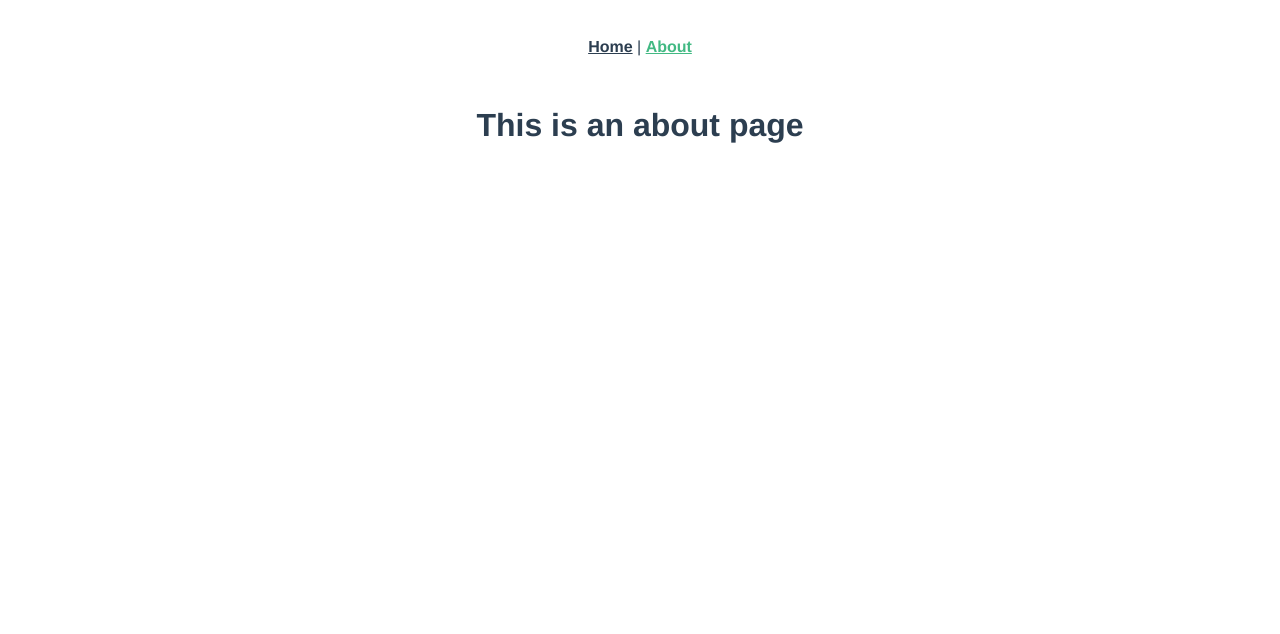
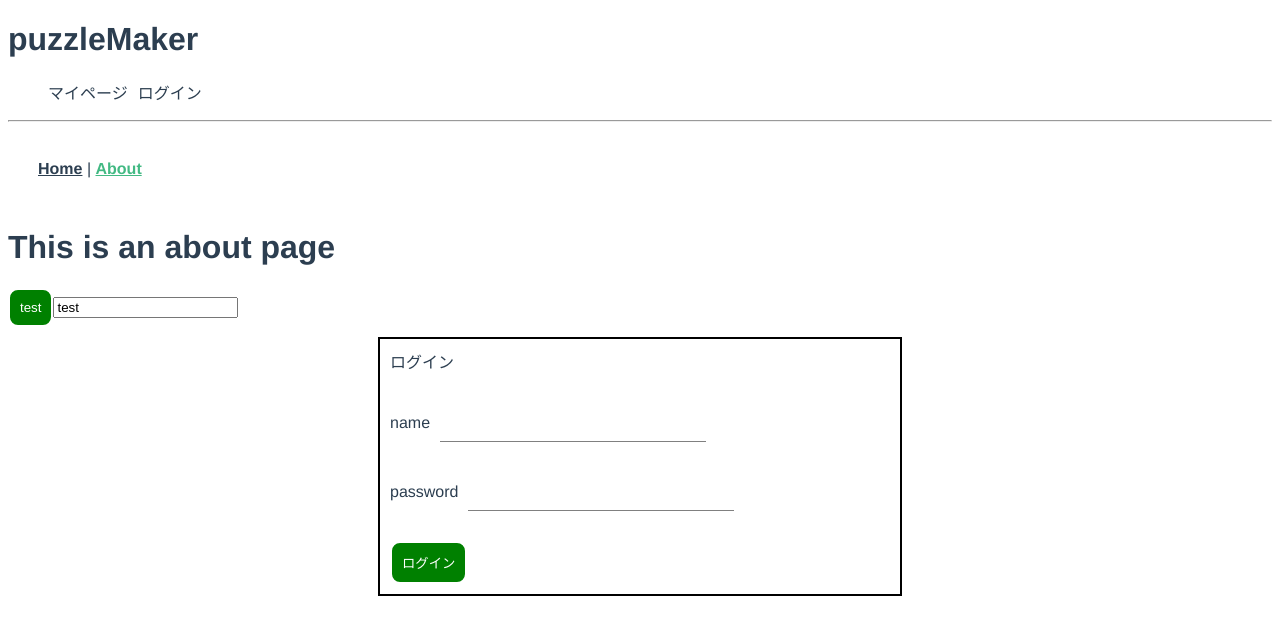
Before and after one commit to kouta0530/puzzlemaker_front, a Vue app: page /about in a window 1280 px wide. Shown: the top 634 px of the page. Built offline with nearby package versions, Linux system fonts and the light colour scheme.

Commit message:
feat(components) puzzlemakerで必要なコンポーネントの作成

```diff
--- a/src/App.vue
+++ b/src/App.vue
@@ -1,5 +1,6 @@
 <template>
   <div id="app">
+    <p-header headerLabel="puzzleMaker" />
     <div id="nav">
       <router-link to="/">Home</router-link> |
       <router-link to="/about">About</router-link>
@@ -8,12 +9,23 @@
   </div>
 </template>
 
+<script lang="ts">
+import { Vue, Component } from "vue-property-decorator";
+import PHeader from "@/components/PHeader.vue";
+
+@Component({
+  components: {
+    PHeader,
+  },
+})
+export default class App extends Vue {}
+</script>
+
 <style>
 #app {
   font-family: Avenir, Helvetica, Arial, sans-serif;
   -webkit-font-smoothing: antialiased;
   -moz-osx-font-smoothing: grayscale;
-  text-align: center;
   color: #2c3e50;
 }
 
--- /dev/null
+++ b/src/components/PButton.vue
@@ -0,0 +1,57 @@
+<template>
+  <button
+    class="test"
+    @click="click"
+    :style="{
+      'background-color': bgColor,
+      color: color,
+    }"
+  >
+    {{ text }}
+  </button>
+</template>
+
+<script lang="ts">
+import { Component, Prop, Vue, Emit } from "vue-property-decorator";
+
+@Component
+export default class PButton extends Vue {
+  @Prop({ default: "button" })
+  text?: string;
+
+  @Prop({ default: "white" })
+  color?: string;
+
+  @Prop({ default: "green" })
+  bgColor?: string;
+
+  @Emit("click")
+  click() {
+    alert("click");
+  }
+
+  /*
+  @Prop()
+  size(value: string) {
+    if (!value) value = "large";
+    console.log(value);
+    switch (value) {
+      case "small":
+        return "20px";
+      case "midium":
+        return "24px";
+      case "large":
+        return "100px";
+    }
+  }
+  */
+}
+</script>
+
+<style scoped>
+.test {
+  border-radius: 10px;
+  border: solid 2px white;
+  padding: 10px;
+}
+</style>
--- /dev/null
+++ b/src/components/PCard.vue
@@ -0,0 +1,59 @@
+<template>
+  <div class="card" :style="{ 'background-color': color }">
+    <p class="card-label">{{ cardLabel }}</p>
+    <img :src="url" alt="alt" />
+    <p-button :text="label" :click="click"></p-button>
+  </div>
+</template>
+<script lang="ts">
+import { Vue, Component, Prop, Emit } from "vue-property-decorator";
+import PButton from "@/components/PButton.vue";
+
+@Component({
+  components: {
+    PButton,
+  },
+})
+export default class PCard extends Vue {
+  @Prop({ default: "" })
+  get url() {
+    return require("../assets/logo.png");
+  }
+  @Prop()
+  cardLabel?: string;
+
+  @Prop()
+  alt?: string;
+
+  @Prop()
+  label?: string;
+
+  @Prop({ default: "bisque" })
+  color?: string;
+
+  @Emit("click")
+  click(value: any) {
+    return value;
+  }
+}
+</script>
+<style>
+.card {
+  width: 300px;
+  height: 400px;
+  margin: 10px;
+  background-color: rgb(55, 134, 204);
+  border: solid 2px rgb(36, 41, 46);
+  text-align: center;
+}
+
+.card-label {
+  font-size: 24px;
+}
+
+img {
+  width: 80%;
+  height: 50%;
+  border-radius: 3px;
+}
+</style>
--- /dev/null
+++ b/src/components/PForm.vue
@@ -0,0 +1,79 @@
+<template>
+  <form
+    @submit.prevent="sendForm"
+    action="action"
+    method="method"
+    class="form-frame"
+  >
+    <label :style="{ 'margin-top': '20px' }">{{ formLabel }}</label>
+    <template v-if="error">
+      <p>{{ error }}</p>
+    </template>
+    <template v-for="item in items">
+      <div :key="item.id" class="form-item">
+        <label :style="{ 'margin-right': '10px' }">{{ item.label }}</label>
+        <input type="item.type" />
+      </div>
+    </template>
+    <div>
+      <p-button :text="formLabel" class="submit" />
+    </div>
+  </form>
+</template>
+<script lang="ts">
+import { Vue, Component, Prop, Emit } from "vue-property-decorator";
+import PButton from "@/components/PButton.vue";
+import { Formset } from "@/models/Formset";
+
+@Component({
+  components: {
+    PButton,
+  },
+})
+export default class PForm extends Vue {
+  @Prop({ default: "ログイン" })
+  formLabel!: string;
+
+  @Prop({ default: "/" })
+  action!: string;
+
+  @Prop({ default: "POST" })
+  method!: string;
+
+  @Prop()
+  items?: Formset[];
+
+  @Prop({ default: false })
+  error?: boolean;
+
+  //@Emit("submit")
+  sendForm(event: Event) {
+    console.log(event);
+    return event;
+  }
+}
+</script>
+<style>
+.submit {
+  color: red;
+}
+.form-frame {
+  width: 500px;
+  margin: 10px auto;
+  border: solid 2px black;
+  padding: 10px;
+}
+
+.form-item {
+  width: 100%;
+  margin: 30px auto;
+}
+
+.form-item input {
+  width: 50%;
+  border: none;
+  border-bottom: solid 1px gray;
+  padding: 8px;
+  font-size: 1.2em;
+}
+</style>
--- /dev/null
+++ b/src/components/PHeader.vue
@@ -0,0 +1,42 @@
+<template>
+  <header>
+    <h1>{{ headerLabel }}</h1>
+    <nav>
+      <ol>
+        <li>マイページ</li>
+        <template v-if="auth">
+          <li>ログアウト</li>
+        </template>
+        <template v-else>
+          <li>ログイン</li>
+        </template>
+      </ol>
+    </nav>
+    <hr />
+  </header>
+</template>
+
+<script lang="ts">
+import { Vue, Component, Prop } from "vue-property-decorator";
+import { component } from "vue/types/umd";
+
+@Component
+export default class PHeader extends Vue {
+  @Prop()
+  headerLabel?: string;
+
+  @Prop({ default: false })
+  auth?: boolean;
+}
+</script>
+<style>
+li {
+  display: inline;
+  list-style: none;
+  font-size: 16px;
+  margin-right: 10px;
+}
+li:hover {
+  color: orange;
+}
+</style>
--- /dev/null
+++ b/src/models/Formset.ts
@@ -0,0 +1,5 @@
+export interface Formset {
+  id: number;
+  label: string;
+  type: string;
+}
--- a/src/views/About.vue
+++ b/src/views/About.vue
@@ -1,5 +1,39 @@
 <template>
   <div class="about">
     <h1>This is an about page</h1>
+    <p-button :text="label"></p-button>
+    <input v-model="label" />
+    <p-form :items="formset" action="./" method="POST"></p-form>
+    <!--p-card cardLabel="test" /-->
   </div>
 </template>
+
+<script lang="ts">
+import { Vue, Component } from "vue-property-decorator";
+import PButton from "@/components/PButton.vue";
+import PForm from "@/components/PForm.vue";
+import PCard from "@/components/PCard.vue";
+
+@Component({
+  components: {
+    PButton,
+    PForm,
+    PCard,
+  },
+})
+export default class About extends Vue {
+  public label?: string = "test";
+  public formset?: { id: number; label: string; type: string }[] = [
+    {
+      id: 1,
+      label: "name",
+      type: "email",
+    },
+    {
+      id: 2,
+      label: "password",
+      type: "text",
+    },
+  ];
+}
+</script>
--- a/src/views/Home.vue
+++ b/src/views/Home.vue
@@ -11,8 +11,8 @@ import HelloWorld from "@/components/HelloWorld.vue"; // @ is an alias to /src
 
 @Component({
   components: {
-    HelloWorld
-  }
+    HelloWorld,
+  },
 })
 export default class Home extends Vue {}
 </script>
```
Also changed, not shown: src/components/PFotter.vue (added, +23 -0 lines).
